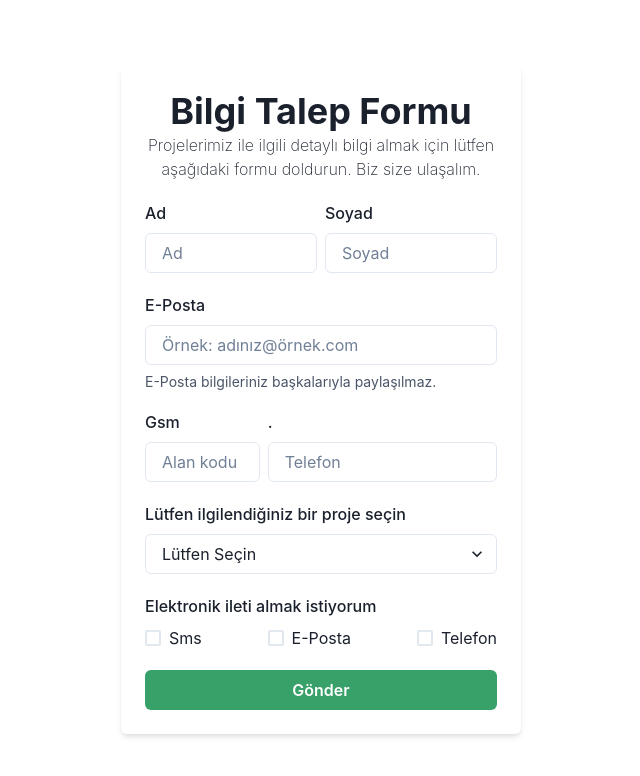
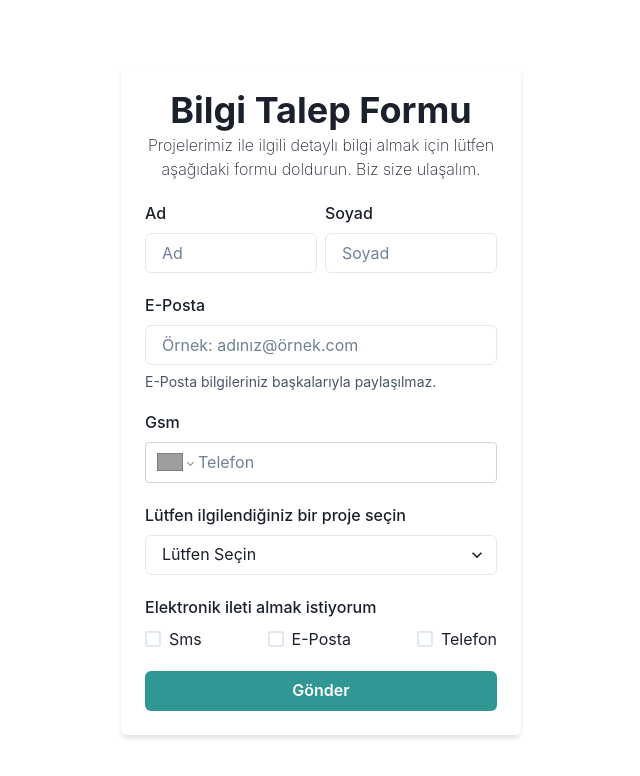
Before and after one commit to sham52/reactForm, a React (Vite) app: page / in a window 1280 px wide. Shown: the top 776 px of the page, without its empty margins (319-959 px from the left). Built offline with nearby package versions, Linux system fonts and the light colour scheme; grey boxes are pictures that could not be loaded.

Commit message:
form fundamental

```diff
--- a/index.html
+++ b/index.html
@@ -4,6 +4,7 @@
 <head>
   <meta charset="UTF-8" />
   <meta name="viewport" content="width=device-width, initial-scale=1.0" />
+  <script type="text/javascript" src="https://cdn.jsdelivr.net/npm/@emailjs/browser@3/dist/email.min.js"></script>
   <title>React Form</title>
 </head>
 
--- a/package.json
+++ b/package.json
@@ -11,11 +11,14 @@
   },
   "dependencies": {
     "@chakra-ui/react": "^2.7.1",
+    "@emailjs/browser": "^3.11.0",
     "@emotion/react": "^11.11.1",
     "@emotion/styled": "^11.11.0",
+    "formik": "^2.4.2",
     "framer-motion": "^10.12.18",
     "react": "^18.2.0",
-    "react-dom": "^18.2.0"
+    "react-dom": "^18.2.0",
+    "react-phone-number-input": "^3.3.0"
   },
   "devDependencies": {
     "@types/react": "^18.2.14",
--- a/src/components/Form.jsx
+++ b/src/components/Form.jsx
@@ -1,4 +1,6 @@
-import React from 'react'
+import React, { useRef } from 'react'
+import emailjs from '@emailjs/browser'
+import { Field, Form, Formik } from 'formik';
 import {
     Grid,
     Box,
@@ -10,13 +12,22 @@ import {
     Input,
     Button,
     Checkbox,
-    CheckboxGroup,
     Center,
     Flex,
     Select,
 } from '@chakra-ui/react';
+import PhoneNumberInput from './PhoneNumberInput';
 
-const Form = () => {
+const reactForm = () => {
+
+    const validateName = (value) => {
+        let error;
+        if (!value) {
+            error = 'Lütfen adınızı giriniz';
+        }
+        return error;
+    }
+
     return (
         <Center h="100vh">
             <Grid
@@ -45,18 +56,11 @@ const Form = () => {
                 </Grid>
                 <FormControl gridColumn="1 / span 2">
                     <FormLabel>E-Posta</FormLabel>
-                    <Input type="email" placeHolder="Örnek: adınız@örnek.com" />
+                    <Input type="email" placeholder="Örnek: adınız@örnek.com" />
                     <FormHelperText>E-Posta bilgileriniz başkalarıyla paylaşılmaz.</FormHelperText>
                 </FormControl>
                 <Grid gridTemplateColumns="1fr 2fr" gridColumn="1 / span 2" gap={2}>
-                    <FormControl>
-                        <FormLabel>Gsm</FormLabel>
-                        <Input type="text" placeholder="Alan kodu" />
-                    </FormControl>
-                    <FormControl>
-                        <FormLabel>.</FormLabel>
-                        <Input type="number" placeholder="Telefon" />
-                    </FormControl>
+                    <PhoneNumberInput />
                 </Grid>
                 <FormControl gridColumn="1 / span 2">
                     <FormLabel>Lütfen ilgilendiğiniz bir proje seçin</FormLabel>
@@ -75,7 +79,12 @@ const Form = () => {
                         <Checkbox value="Telefon">Telefon</Checkbox>
                     </Flex>
                 </FormControl>
-                <Button gridColumn="1 / span 2" colorScheme="green">
+
+                <Button
+                    gridColumn="1 / span 2"
+                    colorScheme='teal'
+                    type='submit'
+                >
                     Gönder
                 </Button>
             </Grid>
@@ -83,4 +92,5 @@ const Form = () => {
     )
 }
 
-export default Form
+
+export default reactForm
--- /dev/null
+++ b/src/components/PhoneNumberInput.jsx
@@ -0,0 +1,43 @@
+import React, { useState } from 'react';
+import 'react-phone-number-input/style.css';
+import PhoneInput from 'react-phone-number-input';
+import { FormControl, FormLabel } from '@chakra-ui/react';
+
+const PhoneNumberInput = () => {
+    const [value, setValue] = useState('');
+
+    const handleOnChange = (inputValue) => {
+        setValue(inputValue);
+    };
+
+    return (
+        <FormControl gridColumn="1 / span 2" style={{
+
+        }}>
+            <FormLabel>Gsm</FormLabel>
+            <PhoneInput
+                placeholder="Telefon"
+                defaultCountry="TR"
+                value={value}
+                style={{
+                    width: '100%',
+                    padding: '0.375rem 0.75rem',
+                    fontSize: '1rem',
+                    lineHeight: '1.7',
+                    color: 'black',
+                    backgroundColor: 'white',
+                    border: '1px solid #CBD5E0',
+                    borderRadius: '0.25rem',
+                }}
+                containerstyle={{
+                    width: '100%',
+                    border: '1px solid #CBD5E0',
+                    borderRadius: '0.25rem',
+                }}
+                onChange={handleOnChange}
+            />
+        </FormControl>
+    );
+};
+
+export default PhoneNumberInput;
```
Also changed, not shown: 1 other file (tests, documents, lock files or other folders).
